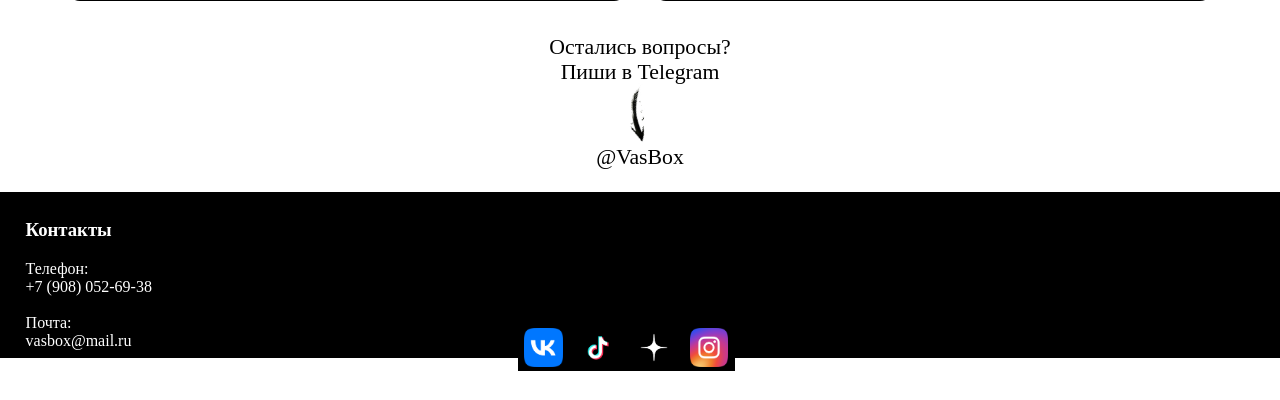
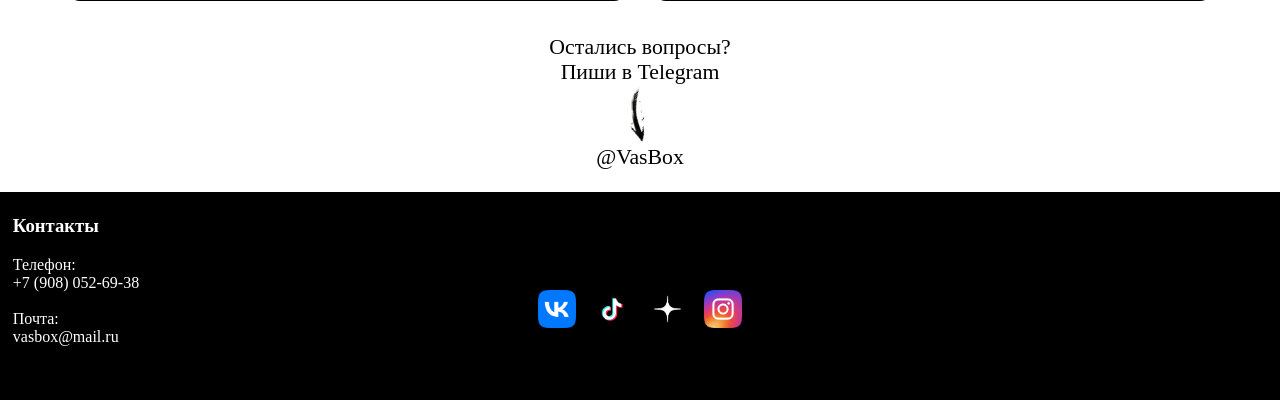
Before and after one commit to N1ceK1d/VasBox, a PHP site: page / in a window 1280 px wide. Shown: the part 2125-2525 px from the top of the page. Before the commit the page ends 2496 px from the top, so only its background shows below. Run offline with PHP 8.4, Linux system fonts and the light colour scheme; some web fonts are replaced.

Commit message:
Add files via upload

```diff
--- a/scripts/infoBox.js
+++ b/scripts/infoBox.js
@@ -1,7 +1,6 @@
 productsGrid.addEventListener('click', event => {
     if(event.target.className == 'description_icon') {
         box_description_block.style.display = 'block';
-        window.scrollTo(0, 0);
         document.body.style.overflow = 'hidden';
         switch(event.target.parentNode.children[2].children[0].textContent) {
             case 'Стиль':
--- a/scripts/product.js
+++ b/scripts/product.js
@@ -28,7 +28,6 @@ class Product {
 
 productsGrid.addEventListener('click', (event) => {
     if(event.target.className == 'adding_button') {
-        window.scrollTo(0, 0);
         document.body.style.overflow = 'hidden';
         selectType.style.display = 'block';
 
@@ -83,6 +82,7 @@ boxTypeBlock.addEventListener('click', (event) => {
         document.querySelector('#product_counter').textContent = products.length;
         localStorage.setItem('products', JSON.stringify(products));
         localStorage.setItem('count', products.length);
+        window.location.reload ();
     } else if (event.target.id == 'close_id') {
         document.body.style.overflow = 'auto';
         selectType.style.display = 'none';
--- a/scripts/shoppingCart.js
+++ b/scripts/shoppingCart.js
@@ -5,16 +5,9 @@ const productList = document.querySelector('#product_list');
 const clearList = document.querySelector('#clearList');
 const resultSum = document.querySelector('#totalSum');
 
-if(products.length > 0) {
-    showCartBtn.style.display = 'block';
-} else {
-    showCartBtn.style.display = 'none';
-}
-
-showCartBtn.addEventListener('click', () => {
-    window.scrollTo(0, 0);
-    shoppingCart.style.display = 'block';
-    document.body.style.overflow = 'hidden';
+if(localStorage.getItem('count') > 0) {
+    products = JSON.parse(localStorage.getItem('products'));
+    console.log(products);
     for(let item of products) {
         showProductInList(item.image, item.title, item.price, item.type, item.size);
         document.querySelector('#product_counter').textContent = products.length;
@@ -22,6 +15,20 @@ showCartBtn.addEventListener('click', () => {
             showCartBtn.style.display = 'none';
         }
     }
+
+}
+
+if(products.length > 0 || localStorage.getItem('count') > 0) {
+    showCartBtn.style.display = 'block';
+    document.querySelector('#product_counter').textContent = parseInt(localStorage.getItem('count'));
+} else {
+    showCartBtn.style.display = 'none';
+}
+
+showCartBtn.addEventListener('click', () => {
+    shoppingCart.style.display = 'block';
+    document.body.style.overflow = 'hidden';
+
     totalSum.textContent = `Итог: ${getTotalSum(products)}₽`;
 });
 
--- a/style.css
+++ b/style.css
@@ -167,8 +167,10 @@ footer {
     background-color: black;
     color: white;
     text-decoration: none;
-    padding: 1vh 2vw;
+    padding: 0.5vh 1vw;
     font-family: 'Monsterrat';
+    overflow-x: hidden;
+    height: 25vh;
 }
 
 #contacts a {
@@ -187,11 +189,9 @@ footer {
 
 #social_networks {
     background-color: black;
-    overflow: auto;
-    margin: auto;
-    position: absolute;
-    margin-top: 16vh;
-    margin-left: calc(100vw/2.6);
+    margin-top: auto;
+    text-align: center;
+    margin: -7vh auto;
 }
 
 #social_networks img {
--- a/styles/infoBox.css
+++ b/styles/infoBox.css
@@ -11,7 +11,7 @@ body {
     background: rgba(102, 102, 102, 0.5);
     width: 100%;
     height: 100%;
-    position: absolute;
+    position: fixed;
     top: 0;
     right: 0;
     display: none;
--- a/styles/shopping_cart.css
+++ b/styles/shopping_cart.css
@@ -19,7 +19,7 @@ body {
     background: rgba(102, 102, 102, 0.5);
     width: 100%;
     height: 100%;
-    position: absolute;
+    position: fixed;
     top: 0;
     right: 0;
     display: none;
@@ -169,7 +169,7 @@ body {
     background: rgba(77, 77, 77, 0.5);
     width: 100%;
     height: 100%;
-    position: absolute;
+    position: fixed;
     top: 0;
     right: 0;
     display: none;
```
